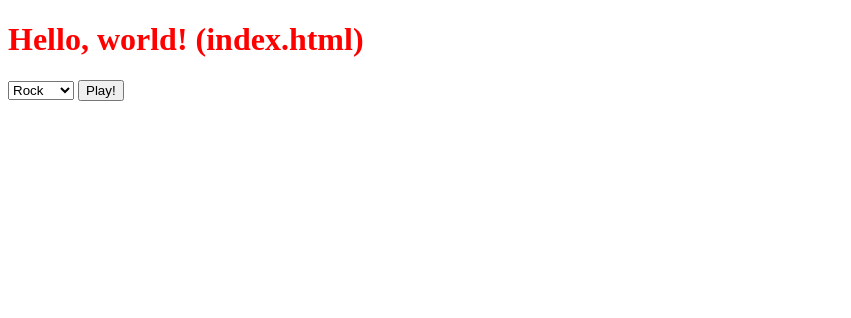
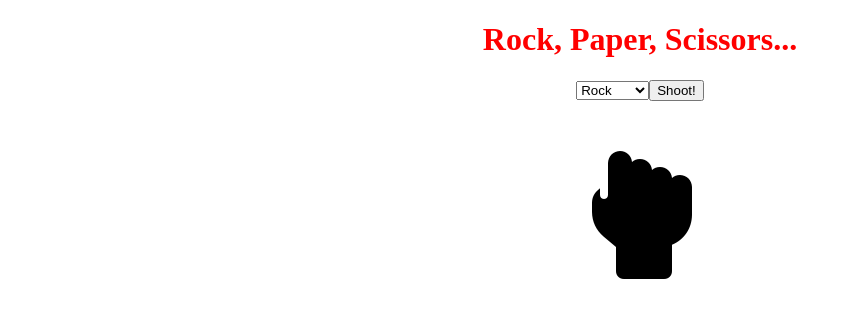
Before and after one commit to ijborda/node-server-rps, a website: page index.html in a window 1280 px wide. Shown: the whole page, without its empty margins (0-851 px from the left). Drawn offline with Linux system fonts and the light colour scheme.

Commit message:
centered divs, added rock-hand icon

```diff
--- a/css/style.css
+++ b/css/style.css
@@ -1,3 +1,18 @@
 h1{
   color: red;
+  text-align: center;
 }
+
+.input-wrapper {
+  display: flex;
+  justify-content: center;
+  align-items: center;
+}
+
+.icons {
+  display: flex;
+  justify-content: center;
+  align-items: center;
+  margin-top: 50px;
+
+}
--- a/index.html
+++ b/index.html
@@ -1,19 +1,28 @@
 <!DOCTYPE html>
 <html>
   <head>
-    <meta charset="utf-8">
+    <meta charset="utf-8" />
     <title></title>
-    <link rel="stylesheet" href="/css/style.css">
+    <link rel="stylesheet" href="/css/style.css" />
+    <script
+      src="https://kit.fontawesome.com/af4575ea9b.js"
+      crossorigin="anonymous"
+    ></script>
   </head>
   <body>
-    <h1>Hello, world! (index.html)</h1>
-    <select name="input" id="input">
-      <option value="rock">Rock</option>
-      <option value="paper">Paper</option>
-      <option value="scissor">Scissor</option>
-    </select>
+    <h1>Rock, Paper, Scissors...</h1>
 
-    <button id="clickMe" type="button" name="button">Play!</button>
+    <div class="input-wrapper">
+      <select name="input" id="input">
+        <option value="rock">Rock</option>
+        <option value="paper">Paper</option>
+        <option value="scissor">Scissors</option>
+      </select>
+      <button id="clickMe" type="button" name="button">Shoot!</button>
+    </div>
+    <div class="icons">
+      <i class="fa-solid fa-hand-back-fist fa-8x"></i>
+    </div>
 
     <h2 id="result"></h2>
 
```
